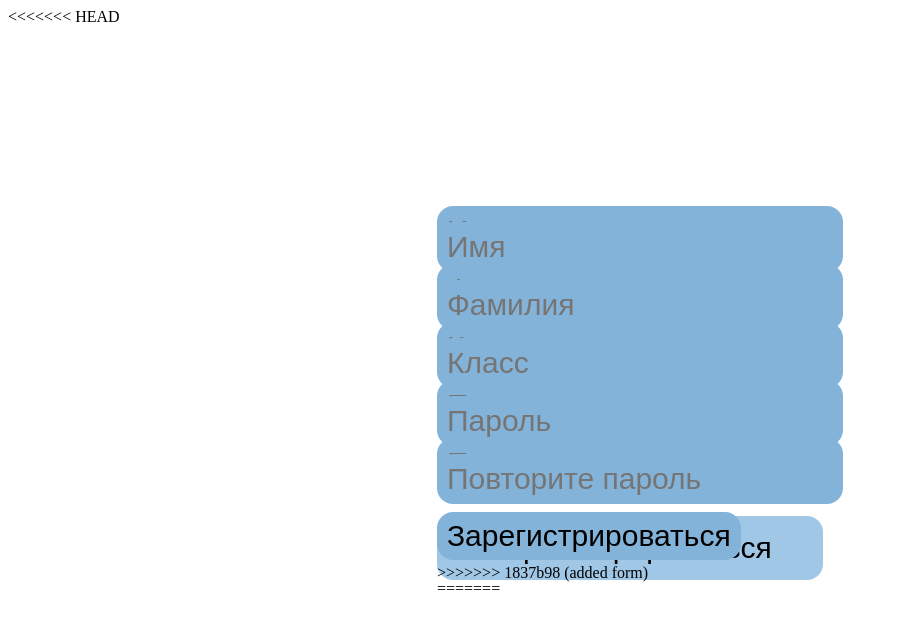
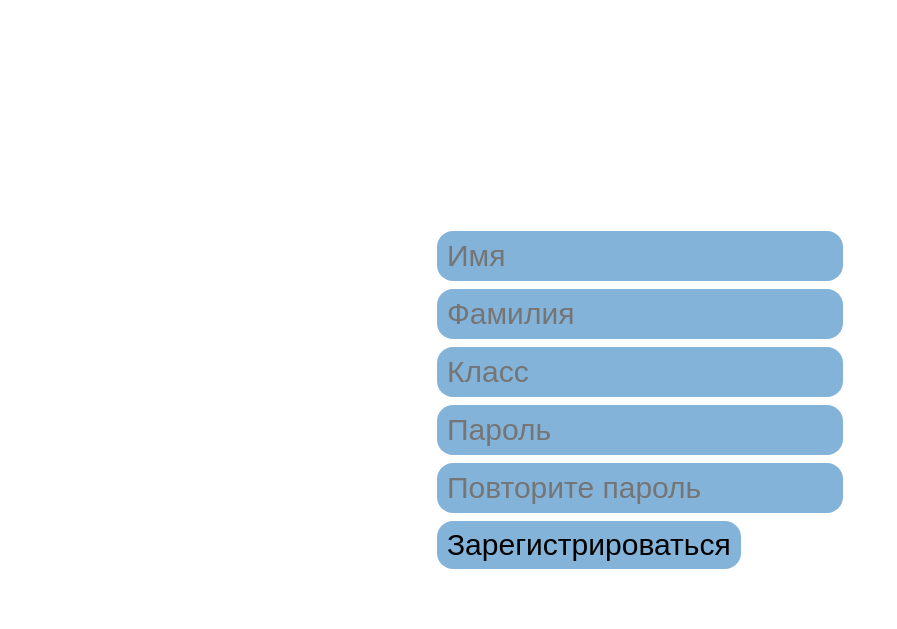
Before and after one commit to MrCrabs2000/project_engneer, a Flask app: template templates/register.html in a window 1280 px wide. Shown: the top 629 px of the page, without its empty margins (0-897 px from the left). Run offline with Flask 3, Linux system fonts and the light colour scheme; the template is opened without the code that fills it, so the values that code supplies are empty.

Commit message:
added form

```diff
--- a/templates/register.html
+++ b/templates/register.html
@@ -7,19 +7,6 @@
     <link rel="stylesheet" href="/static/css/style.css">
   </head>
   <body>
-<<<<<<< HEAD
-    <div class="reg-div">
-      <div class="inputs">
-        <input type="text" id="username" placeholder="Имя">
-        <input type="text" id="usersurname" placeholder="Фамилия">
-        <input type="text" id="userclass" placeholder="Класс">
-        <input type="password" id="password" placeholder="Пароль">
-        <input type="password" id="confirm_password" placeholder="Повторите пароль">
-      </div>
-
-      <button onclick="document.location='main'" class="reg-button">Зарегистрироваться</button>
-
-=======
     <div class="reg-div" >
       <form class="inputs" method="POST" action="/register">
         <input type="text" name="username" placeholder="Имя">
@@ -29,7 +16,6 @@
         <input type="password" name="confirm_password" placeholder="Повторите пароль">
         <input type="submit" class="reg-button" value="Зарегистрироваться">
       </form>
->>>>>>> 1837b98 (added form)
     </div>
   </body>
 </html>
```
